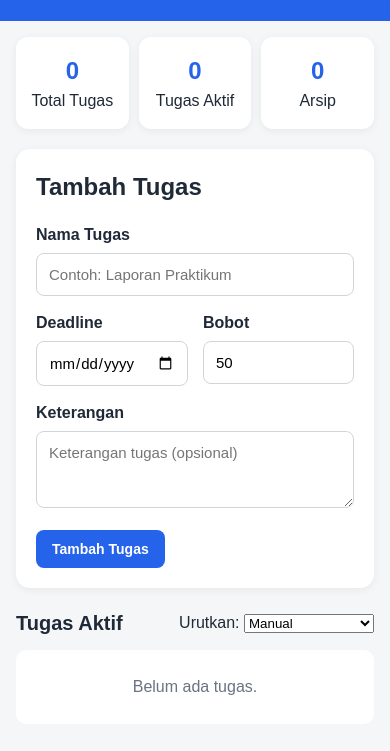
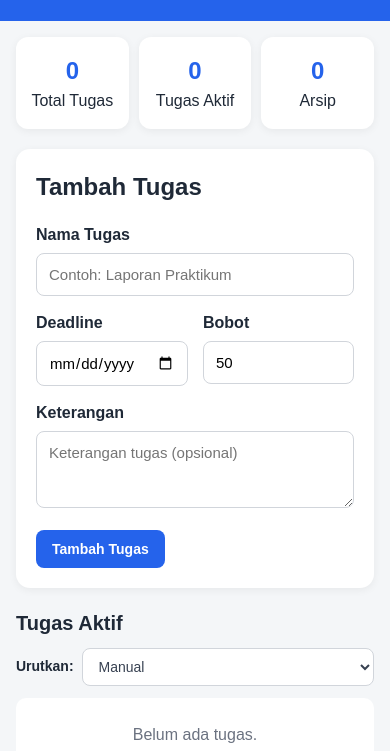
Before and after one commit to razvitama/Priority-Scale-Program, a plain HTML site: page Skala Prioritas/pengatur-skala-prioritas/index.html in a window 390 px wide. Shown: the part 93-844 px from the top of the page. Drawn offline with Linux system fonts and the light colour scheme.

Commit message:
Update style.css

```diff
--- a/Skala Prioritas/pengatur-skala-prioritas/style.css
+++ b/Skala Prioritas/pengatur-skala-prioritas/style.css
@@ -210,6 +210,32 @@ textarea:focus {
     font-size: 20px;
 }
 
+.sort-control {
+    display: flex;
+    align-items: center;
+    gap: 8px;
+}
+
+.sort-control label {
+    font-size: 14px;
+    font-weight: bold;
+}
+
+.sort-select {
+    border: 1px solid #d1d5db;
+    background: white;
+    color: #374151;
+    border-radius: 8px;
+    padding: 9px 12px;
+    font-size: 14px;
+    cursor: pointer;
+}
+
+.sort-select:focus {
+    outline: none;
+    border-color: #2563eb;
+}
+
 
 /* TASK CARD */
 
@@ -358,6 +384,22 @@ textarea:focus {
 
 /* DESKTOP */
 
+
+@media (max-width: 699px) {
+    .section-header {
+        align-items: flex-start;
+        flex-direction: column;
+    }
+
+    .sort-control {
+        width: 100%;
+    }
+
+    .sort-select {
+        flex: 1;
+    }
+}
+
 @media (min-width: 700px) {
 
     .header {
```
